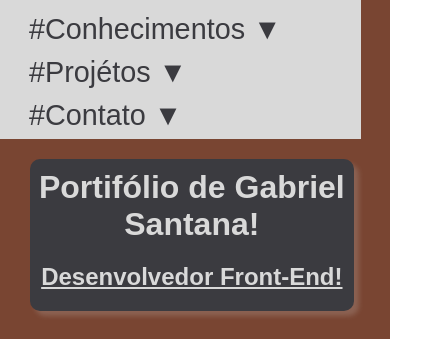
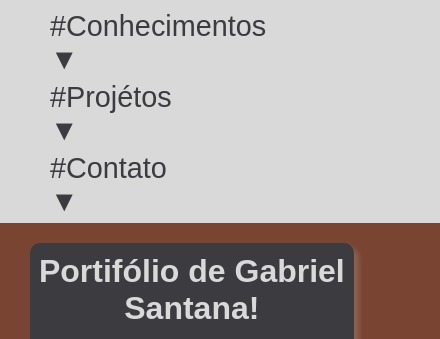
Before and after one commit to gabriels997/portfolio-em-progresso, a plain HTML site: page index.html in a window 390 px wide. Shown: the top 339 px of the page, 440 px wide, since content can reach past the window. Drawn offline with Linux system fonts and the light colour scheme; a web font is replaced by a local one.

Commit message:
Update style.css

```diff
--- a/style.css
+++ b/style.css
@@ -279,7 +279,7 @@ dt {
         flex-direction: column;
         padding-left: 50px;
         max-width: fit-content;
-        padding-right: 100px;
+        padding-right: 100vw;
     }
 
     .img1 {
```
